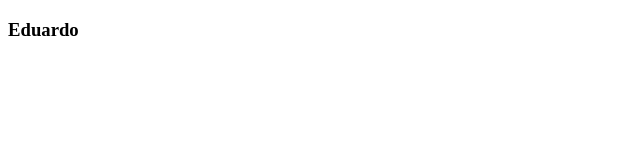
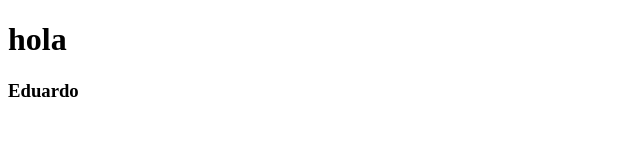
Before and after one commit to eduardogut/curso, a plain HTML site: page index.html in a window 1280 px wide. Shown: the whole page, without its empty margins (0-640 px from the left). Drawn offline with Linux system fonts and the light colour scheme.

Commit message:
agregamos header

```diff
--- a/index.html
+++ b/index.html
@@ -7,6 +7,9 @@
     <title>git github</title>
 </head>
 <body>
+    <header>
+        <h1>hola</h1>
+    </header>
     <div class="container">
         <h3>Eduardo</h3>
     </div>
```
Also changed, not shown: 1 other file.
